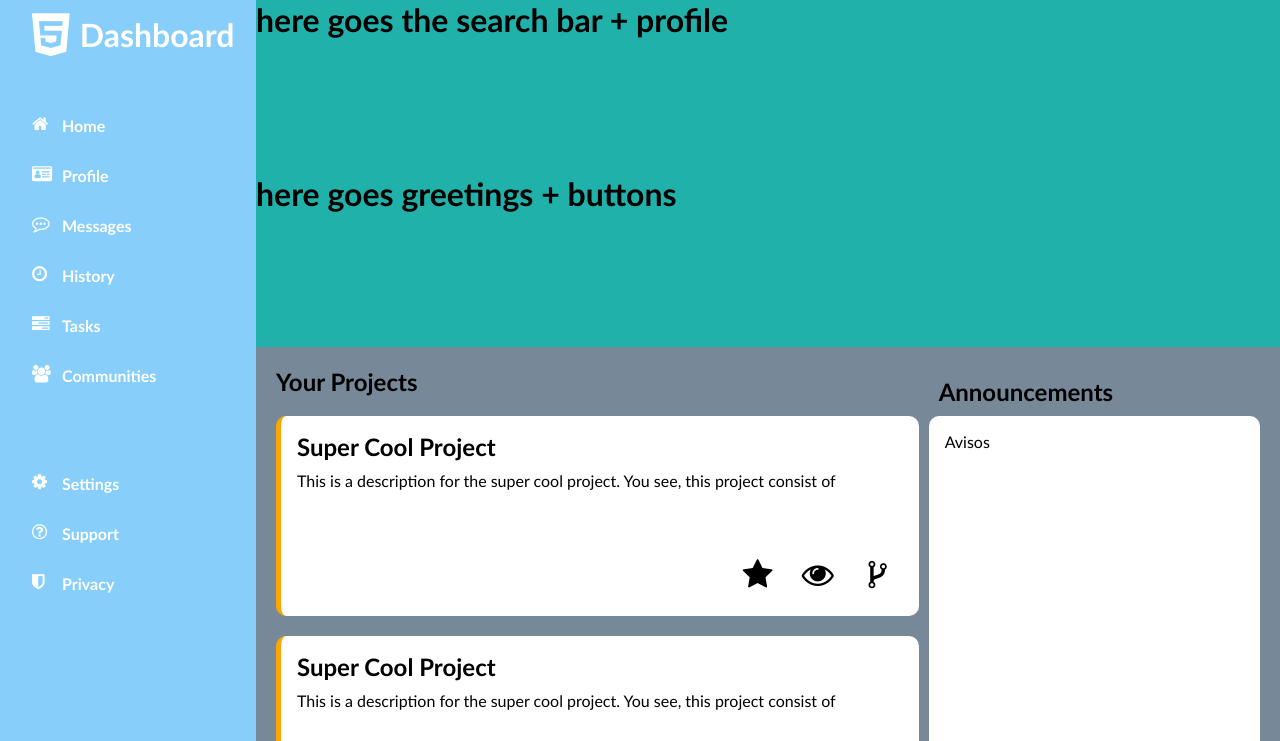
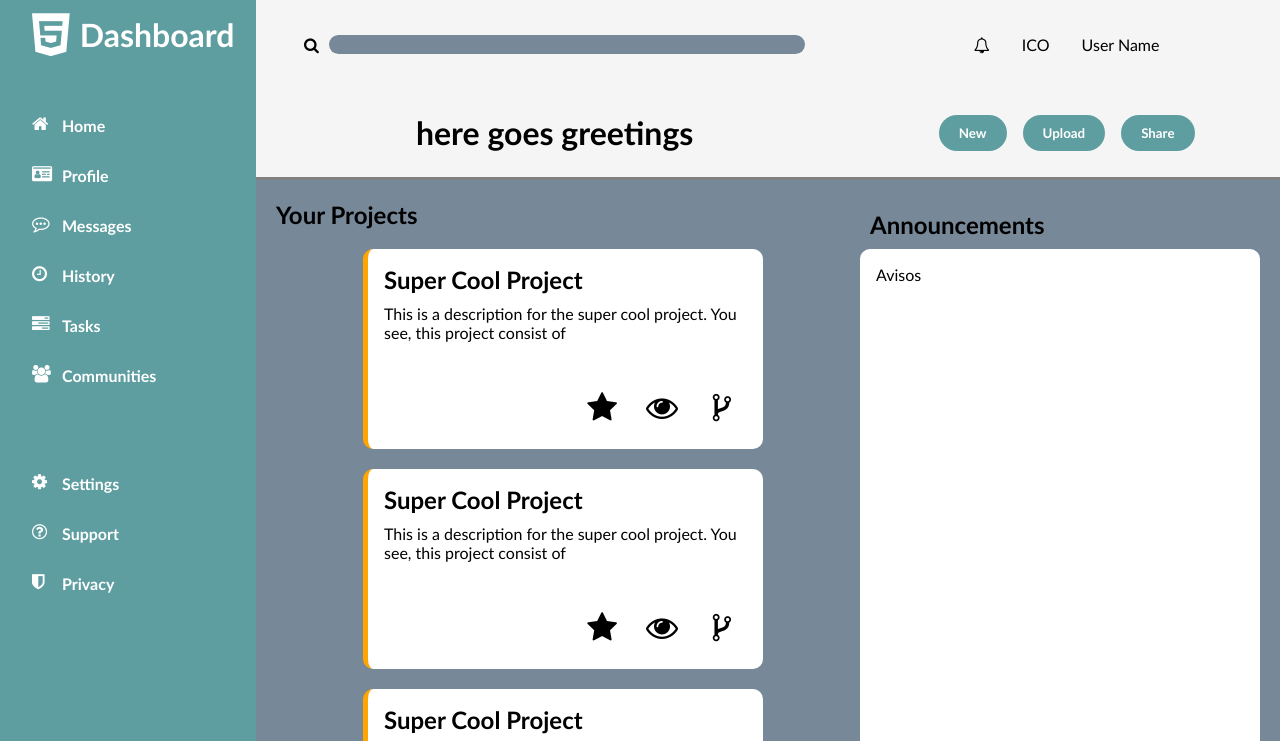
Before and after one commit to LeonardoPalomo/admin-dashboard, a plain HTML site: page index.html in a window 1280 px wide. Shown: the top 741 px of the page. Drawn offline with Linux system fonts and the light colour scheme.

Commit message:
complete main features

```diff
--- a/index.html
+++ b/index.html
@@ -12,10 +12,21 @@
 
     <div class="header">
       <div class="navigation">
-        <h1>here goes the search bar + profile</h1>
+        <label for="searchbar"><i class="fa fa-search" aria-hidden="true"></i></label>
+        <input type="search" id="searchbar" name="query">
+      </div>
+      <div class="profile">
+        <p><i class="fa fa-bell-o" aria-hidden="true"></i></p>
+        <p>ICO</p>
+        <p>User Name</p>
       </div>
       <div class="status">
-        <h1>here goes greetings + buttons</h1>
+        <h1>here goes greetings</h1>
+      </div>
+      <div class="header-buttons">
+        <button class="header-btn">New</button>
+        <button class="header-btn">Upload</i></button>
+        <button class="header-btn">Share</button>
       </div>
     </div>
 
@@ -40,9 +51,6 @@
           <li><i class="fa fa-shield"></i>Privacy</li>
         </ul>
       </div>
-    </div>
-    <div class="content">
-
     </div>
     <div class="main-content">
       <div class="projects">
--- a/style.css
+++ b/style.css
@@ -11,22 +11,72 @@ font-family: 'Gill Sans', 'Gill Sans MT', Calibri, 'Trebuchet MS', sans-serif;
 .container {
   min-height: 100vh;
   display: grid;
-  grid-template: 1fr 4fr / 1fr 4fr;
+  grid-template: 180px 4fr / 1fr 4fr;
   grid-template-areas:
     "sidebar header"
     "sidebar main-content";
 }
 
 .header {
-  background-color: lightseagreen;
+  background-color: whitesmoke;
   grid-area: header;
   display:grid;
-  grid-template-rows: 1fr 1fr;
+  grid-template: 1fr 1fr / 1.75fr 1.25fr;
+  border-bottom: 3px solid gray;
+  place-items: center stretch;
+}
+
+.navigation{
+  display:flex;
+  gap: 10px;
+  margin: 0 3rem;
+}
+
+.navigation input {
+  appearance: none;
+  font-family: 'Gill Sans', 'Gill Sans MT', Calibri, 'Trebuchet MS', sans-serif;
+  border: none;
+  border-radius: 10px;
+  flex: 1;
+  background-color: lightslategray;
+  padding: 0 10px;
+}
+
+.profile{
+  display: flex;
+  justify-content: center;
+  gap: 2rem;
+}
+
+.status{
+  display: flex;
+  justify-content: center;
+}
+
+.header-buttons {
+  display: flex;
+  justify-content: center;
+  gap: 1rem;
+}
+
+.header-btn {
+  background-color: cadetblue;
+  color: white;
+  border: none;
+  font-family: 'Gill Sans', 'Gill Sans MT', Calibri, 'Trebuchet MS', sans-serif;
+  font-weight: bold;
+  padding: 10px 20px;
+  border-radius: 20px;
+  transition: background-color ease-in .1s;
+}
+
+.header-btn:hover {
+  background-color: blue;
 }
 
 .sidebar {
   grid-area: sidebar;
-  background-color: lightskyblue;
+  background-color: cadetblue;
   padding: 10px;
   padding-left: 2rem;
   display: flex;
@@ -35,6 +85,9 @@ font-family: 'Gill Sans', 'Gill Sans MT', Calibri, 'Trebuchet MS', sans-serif;
   gap: 3rem;
   font-weight: bold;
   color: white;
+  position: sticky;
+  top: 0;
+  height: 100vh;
 }
 
 ul {
@@ -84,6 +137,7 @@ ul {
 .cards-container {
   margin: 20px;
   display: grid;
+  justify-items: center;
   grid-template-columns: repeat(auto-fit, minmax(400px, 1fr));
   grid-auto-rows: 200px;
   gap: 20px;
@@ -109,6 +163,7 @@ ul {
 }
 
 .card {
+  width: 400px;
   display:flex;
   flex-direction: column;
   justify-content: space-between;
```
